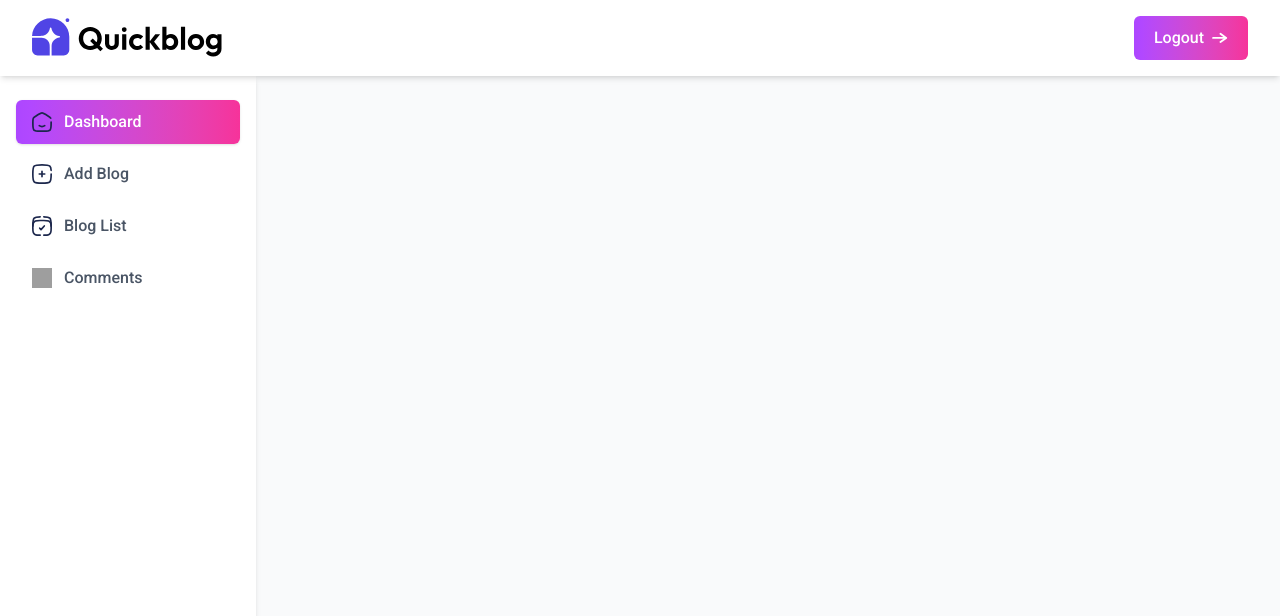
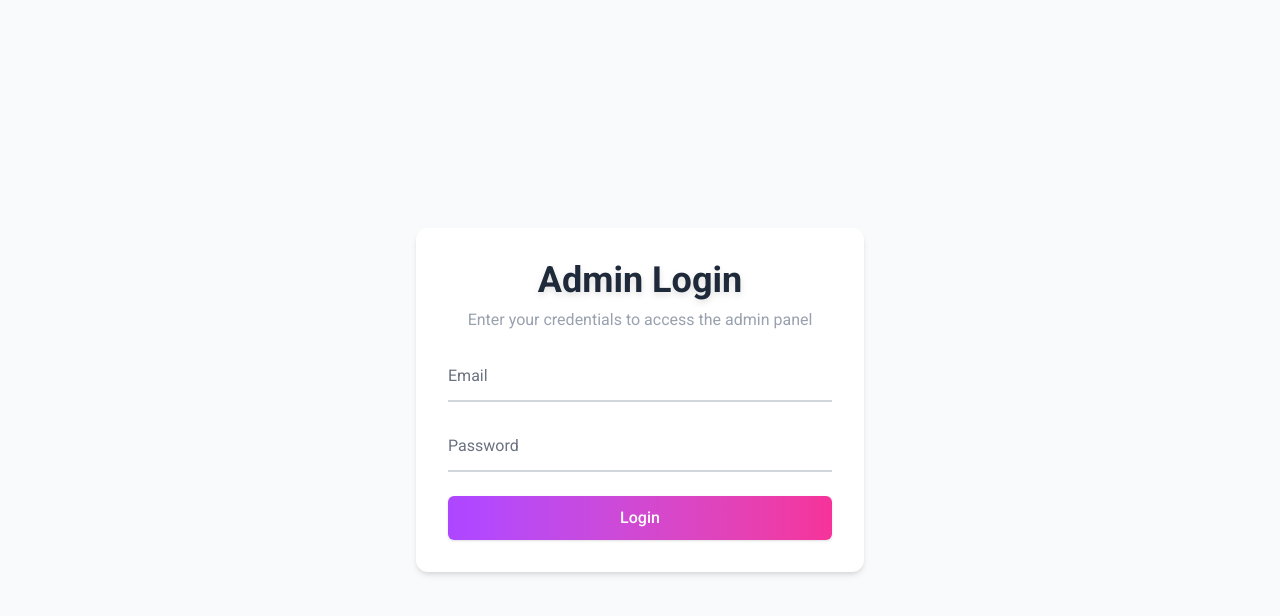
Before and after one commit to IrianB/QuickBlog, a React (Vite) app in the folder fe/: page /admin in a window 1280 px wide. Shown: the top 616 px of the page. Built offline with nearby package versions, Linux system fonts and the light colour scheme; grey boxes are pictures that could not be loaded.

Commit message:
add login components

```diff
--- a/fe/src/App.jsx
+++ b/fe/src/App.jsx
@@ -7,13 +7,14 @@ import Dashboard from './pages/admin/Dashboard'
 import ListBlog from './pages/admin/ListBlog'
 import AddBlog from './pages/admin/AddBlog'
 import Comments from './pages/admin/Comments'
+import Login from './components/admin/Login'
 
 const App = () => {
   return (
     <Routes>
       <Route path="/" element={<Home />} />
       <Route path="/blog/:id" element={<Blog />} />
-      <Route path='/admin' element={<Layout />}>
+      <Route path='/admin' element={false ? <Layout /> : <Login/>}>
         <Route index element={<Dashboard />} />
         <Route path='list' element={<ListBlog />} />
         <Route path='add' element={<AddBlog />} />
--- /dev/null
+++ b/fe/src/components/admin/Login.jsx
@@ -0,0 +1,62 @@
+import React from 'react'
+
+const Login = () => {
+    const handleSubmit = async (e) => {
+        e.preventDefault()
+    }
+
+    return (
+        <div className="min-h-screen flex items-center justify-center bg-gray-50 px-4">
+            {/* Login Card */}
+            <div className="w-full max-w-md bg-white shadow-md rounded-xl p-8">
+                {/* Header */}
+                <h1 className="text-4xl font-bold text-gray-800 text-center mb-2 drop-shadow-md">
+                    Admin Login
+                </h1>
+                <p className="text-gray-400 text-center mb-6">
+                    Enter your credentials to access the admin panel
+                </p>
+
+                {/* Form */}
+                <form onSubmit={handleSubmit} className="space-y-5">
+                    <div className="relative z-0 w-full mb-6 group">
+                        <input
+                            type="email"
+                            name="email"
+                            required
+                            className="block py-2.5 px-0 w-full text-gray-900 bg-transparent border-b-2 border-gray-300 appearance-none focus:outline-none focus:border-purple-500 peer"
+                            placeholder=" "
+                        />
+                        <label className="absolute text-gray-500 duration-300 transform -translate-y-6 scale-75 top-2 left-0 origin-[0] peer-placeholder-shown:translate-y-0 peer-placeholder-shown:scale-100 peer-focus:-translate-y-6 peer-focus:scale-75">
+                            Email
+                        </label>
+                    </div>
+
+
+                    <div className="relative z-0 w-full mb-6 group">
+                        <input
+                            type="password"
+                            name="password"
+                            required
+                            className="block py-2.5 px-0 w-full text-gray-900 bg-transparent border-b-2 border-gray-300 appearance-none focus:outline-none focus:border-purple-500 peer"
+                            placeholder=" "
+                        />
+                        <label className="absolute text-gray-500 duration-300 transform -translate-y-6 scale-75 top-2 left-0 origin-[0] peer-placeholder-shown:translate-y-0 peer-placeholder-shown:scale-100 peer-focus:-translate-y-6 peer-focus:scale-75">
+                            Password
+                        </label>
+                    </div>
+
+
+                    <button
+                        type="submit"
+                        className="w-full bg-gradient-to-r from-purple-500 to-pink-500 text-white py-2.5 rounded-md font-medium transition-all duration-200 hover:opacity-90 shadow-sm"
+                    >
+                        Login
+                    </button>
+                </form>
+            </div>
+        </div>
+    )
+}
+
+export default Login
```
